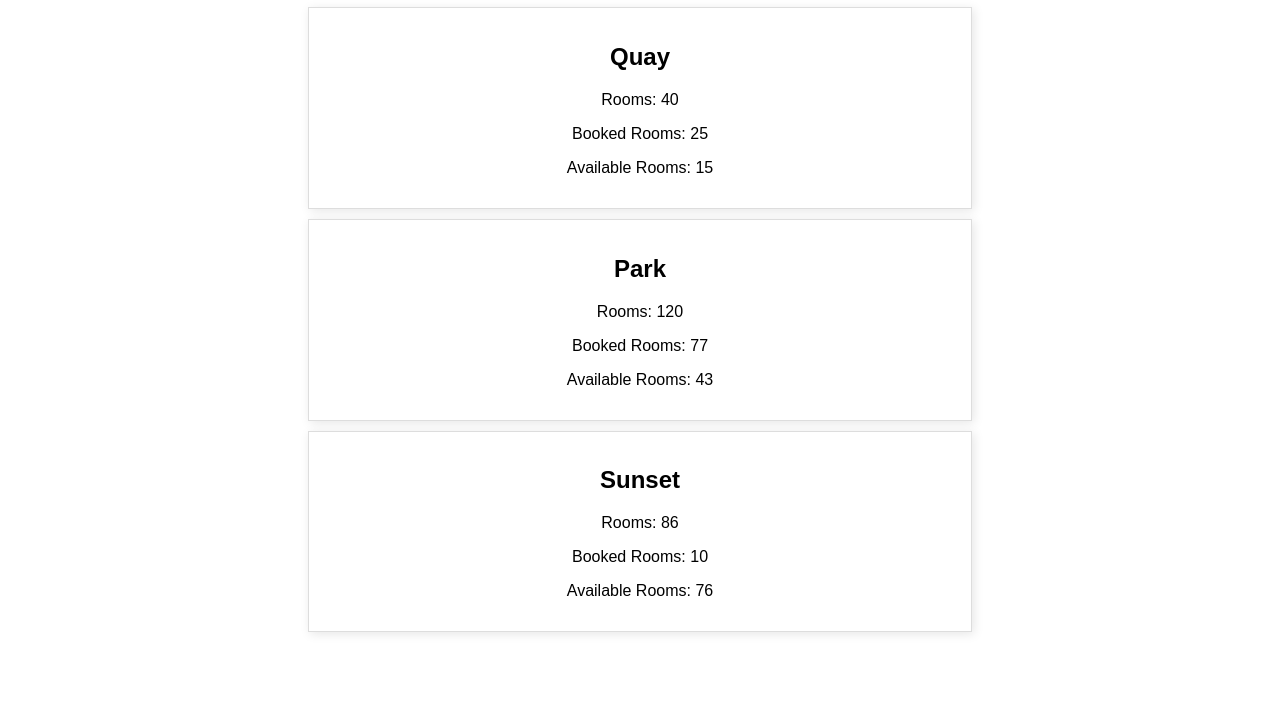
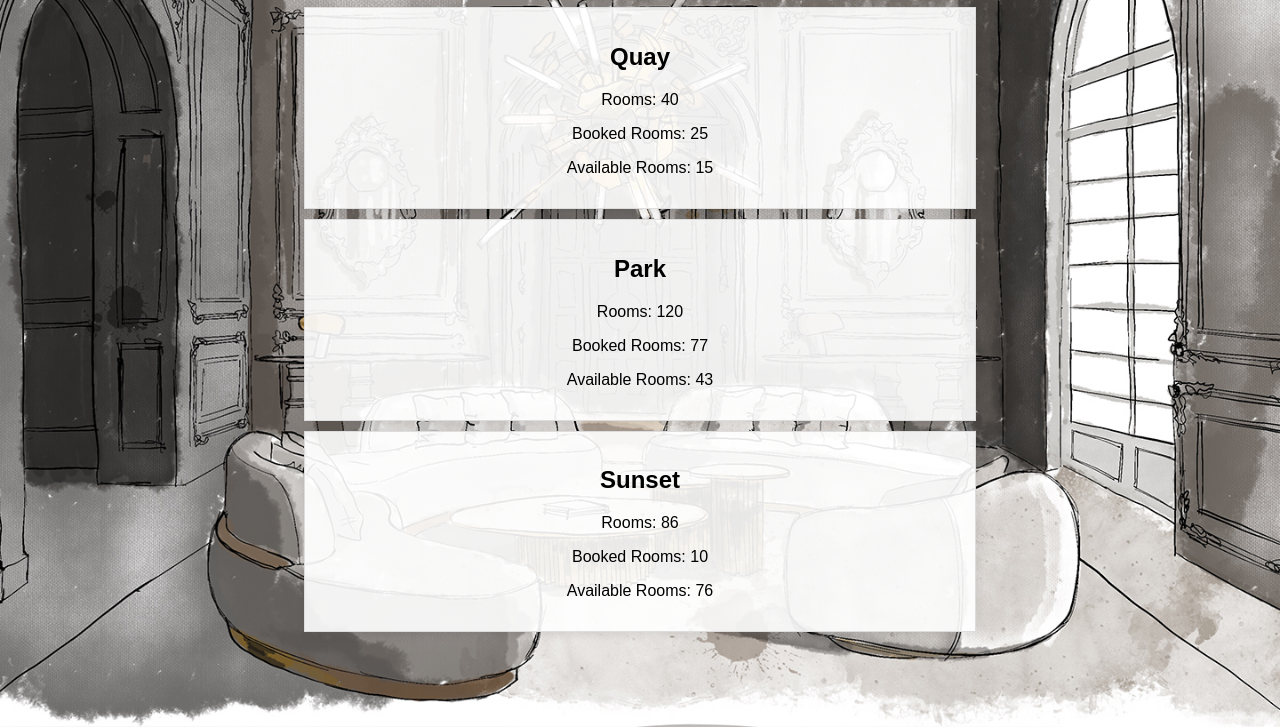
Before and after one commit to luckyykat/dev109, a plain HTML site: page m07/index.html in a window 1280 px wide. Shown: the part 73-800 px from the top of the page. Drawn offline with Linux system fonts and the light colour scheme.

Commit message:
Update style.css

```diff
--- a/m07/css/style.css
+++ b/m07/css/style.css
@@ -1,9 +1,15 @@
 body {
     font-family: Arial, sans-serif;
+    background: url('../images/hotel.jpg') no-repeat center center fixed;
+    background-size: cover;
+    margin: 0;
+    padding: 0;
     text-align: center;
 }
 
+
 div {
+    background: rgba(255, 255, 255, 0.9);
     border: 1px solid #ddd;
     padding: 15px;
     margin: 10px auto;
```
